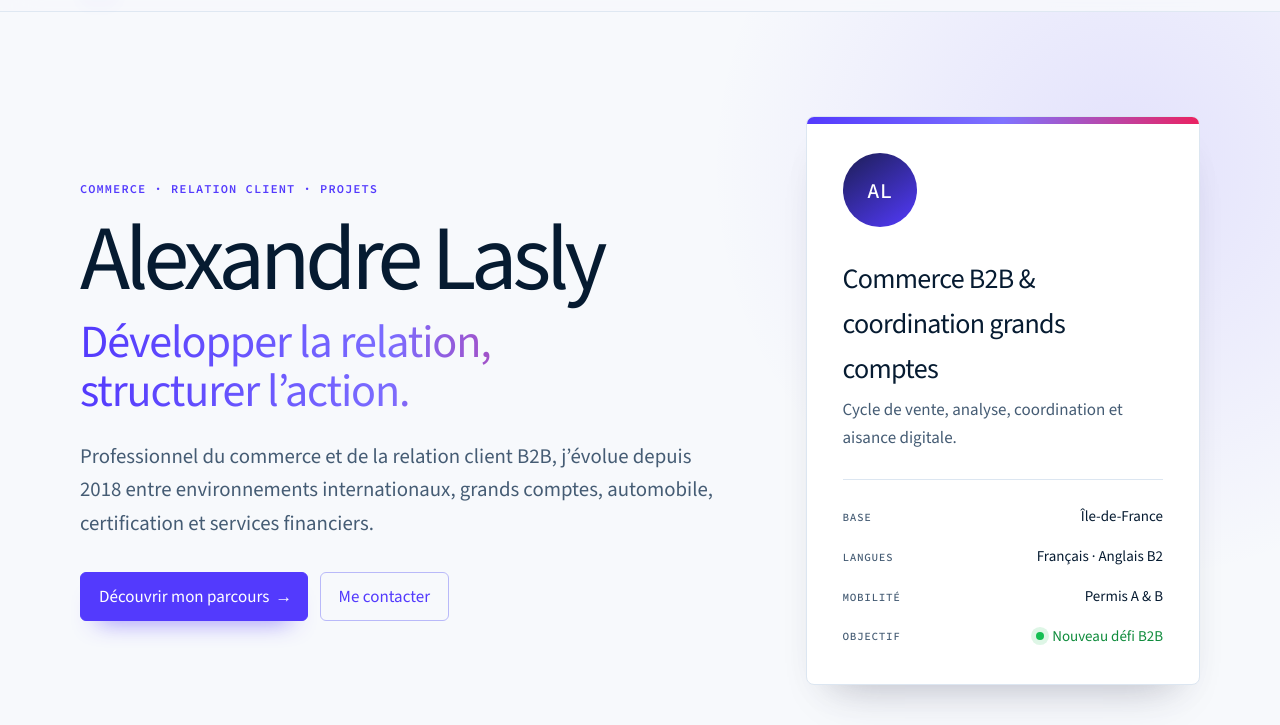
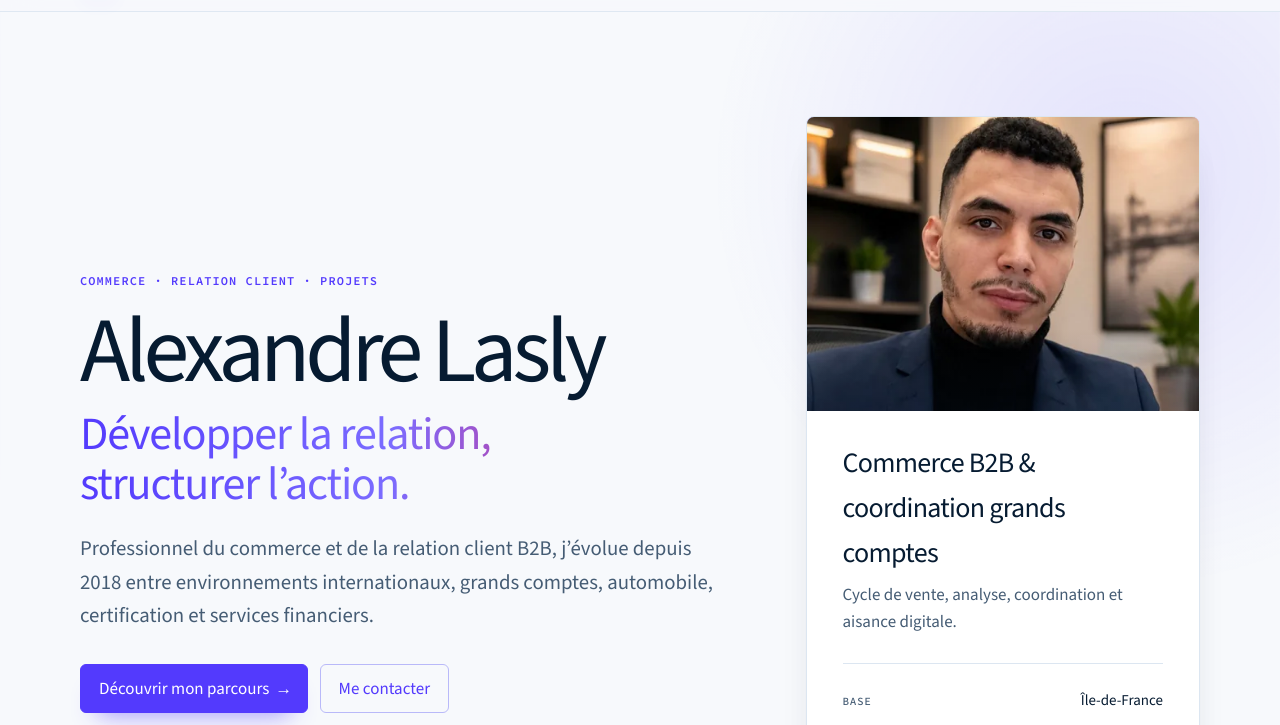
Before and after one commit to AtlasNexusTech/alexandre-lasly, a plain HTML site: page index.html in a window 1280 px wide. Shown: the part 61-786 px from the top of the page. Drawn offline with nearby package versions, Linux system fonts and the light colour scheme.

Commit message:
feat: add professional portrait to portfolio

```diff
--- a/index.html
+++ b/index.html
@@ -18,7 +18,7 @@
   <meta property="og:url" content="https://atlasnexus.tech/alexandre-lasly/">
   <meta property="og:image" content="https://atlasnexus.tech/alexandre-lasly/assets/og-image.png">
   <meta name="twitter:card" content="summary_large_image">
-  <script type="application/ld+json">{"@context":"https://schema.org","@type":"Person","name":"Alexandre Lasly","url":"https://atlasnexus.tech/alexandre-lasly/","jobTitle":"Professionnel du commerce B2B et de la relation client","knowsLanguage":["fr","en","de"],"sameAs":["https://github.com/AtlasNexusTech","https://atlasnexus.tech/"]}</script>
+  <script type="application/ld+json">{"@context":"https://schema.org","@type":"Person","name":"Alexandre Lasly","url":"https://atlasnexus.tech/alexandre-lasly/","image":"https://atlasnexus.tech/alexandre-lasly/assets/portrait-alexandre-lasly-960.webp","jobTitle":"Professionnel du commerce B2B et de la relation client","knowsLanguage":["fr","en","de"],"sameAs":["https://github.com/AtlasNexusTech","https://atlasnexus.tech/"]}</script>
 </head>
 <body>
   <a class="skip-link" href="#contenu">Aller au contenu</a>
@@ -45,8 +45,10 @@
           <div class="actions"><a class="button button-primary" href="#parcours">Découvrir mon parcours <span class="arrow" aria-hidden="true">→</span></a><a class="button" href="#contact">Me contacter</a></div>
         </div>
         <aside class="hero-card reveal" aria-label="Profil en bref">
+          <figure class="profile-portrait">
+            <img src="assets/portrait-alexandre-lasly-480.webp" srcset="assets/portrait-alexandre-lasly-480.webp 480w, assets/portrait-alexandre-lasly-960.webp 960w" sizes="(max-width: 900px) calc(100vw - 40px), 380px" width="960" height="1041" alt="Portrait professionnel d’Alexandre Lasly" decoding="async" fetchpriority="high">
+          </figure>
           <div class="profile-panel">
-            <div class="profile-monogram" aria-hidden="true">AL</div>
             <h2>Commerce B2B &amp; coordination grands comptes</h2>
             <p>Cycle de vente, analyse, coordination et aisance digitale.</p>
             <div class="profile-meta">
--- a/styles.css
+++ b/styles.css
@@ -179,18 +179,28 @@ h1 {
   background: linear-gradient(90deg, var(--primary), #7f72ff, var(--accent));
   content: '';
 }
-.profile-panel { padding: 36px; }
-.profile-monogram {
-  display: grid;
-  width: 74px;
-  height: 74px;
-  margin-bottom: 30px;
-  place-items: center;
-  border-radius: 50%;
-  background: linear-gradient(145deg, #1c1e54, var(--primary));
-  color: #fff;
-  font: 500 21px/1 var(--mono);
+.profile-portrait {
+  position: relative;
+  aspect-ratio: 4 / 3;
+  margin: 0;
+  overflow: hidden;
+  background: var(--surface-soft);
 }
+.profile-portrait::after {
+  position: absolute;
+  inset: auto 0 0;
+  height: 28%;
+  background: linear-gradient(transparent, rgba(6, 27, 49, .18));
+  content: '';
+  pointer-events: none;
+}
+.profile-portrait img {
+  width: 100%;
+  height: 100%;
+  object-fit: cover;
+  object-position: center 12%;
+}
+.profile-panel { padding: 30px 36px 36px; }
 .profile-panel h2 { margin: 0 0 5px; font-size: 28px; font-weight: 400; letter-spacing: -.025em; }
 .profile-panel > p { color: var(--muted); }
 .profile-meta { display: grid; gap: 16px; margin: 28px 0 0; padding: 24px 0 0; border-top: 1px solid var(--border); }
```
Also changed, not shown: assets/portrait-alexandre-lasly-480.webp (added), assets/portrait-alexandre-lasly-960.webp (added).
